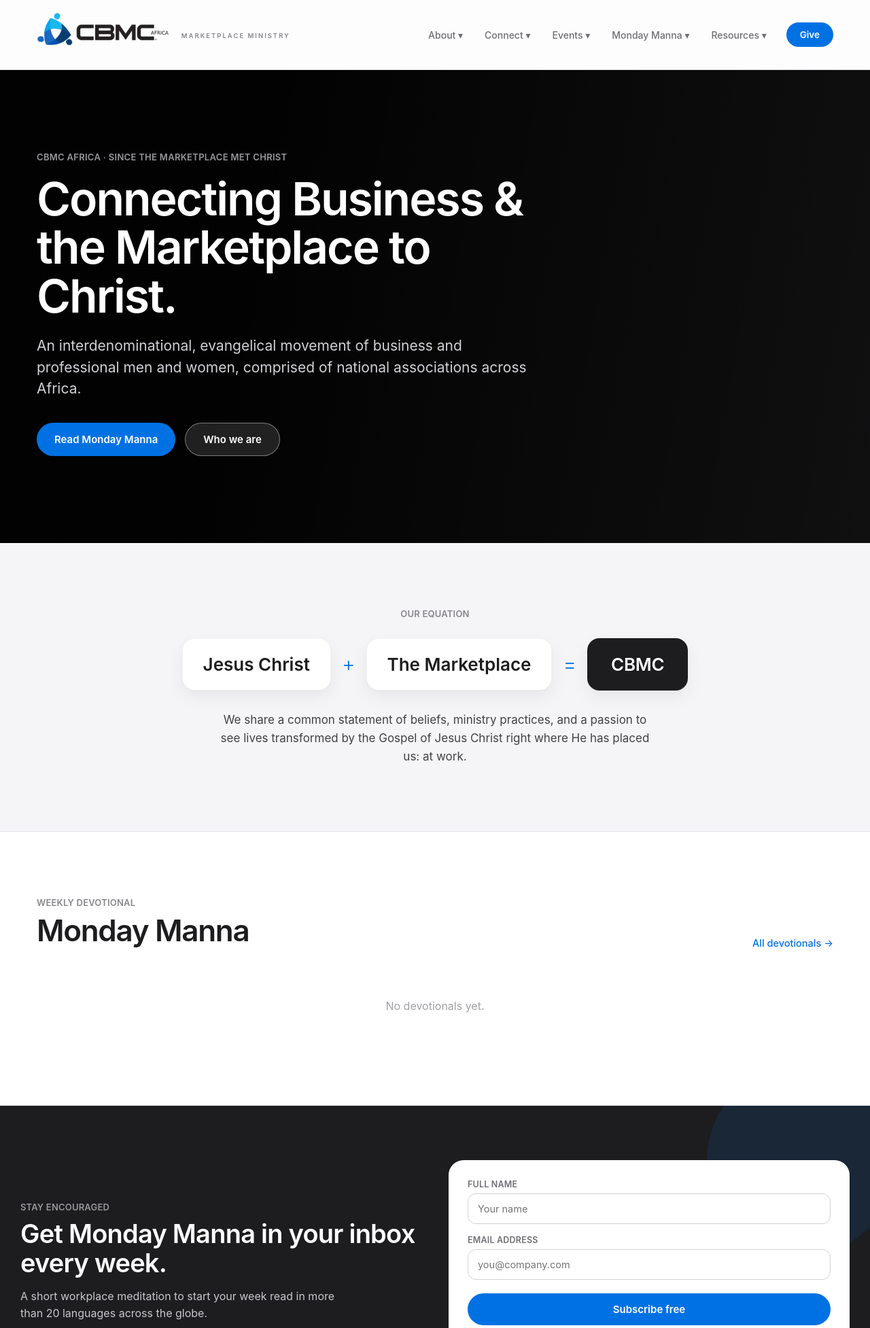
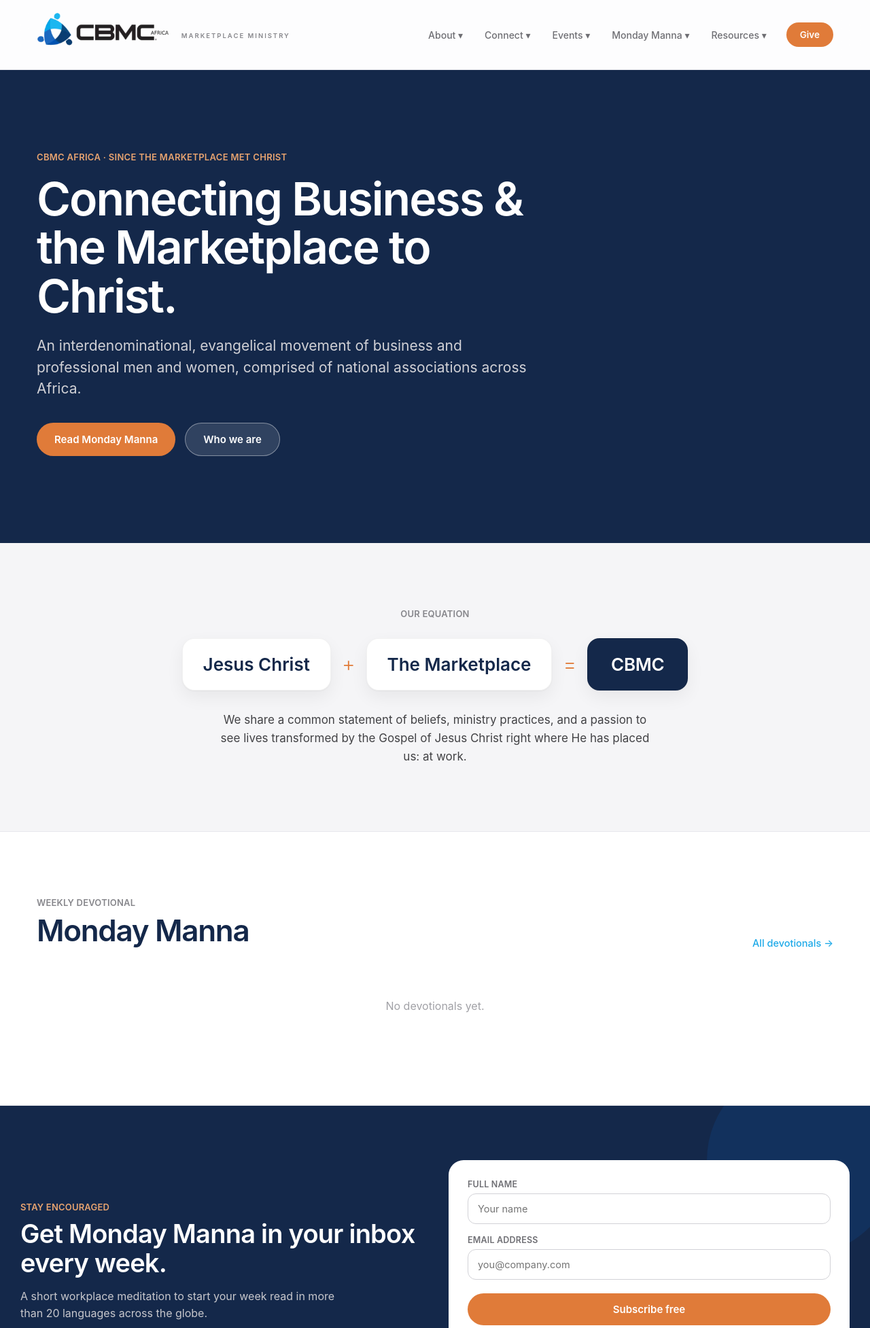
Before and after one commit to EmmanuelMuwowo/cbmc-africa-website, a PHP site: page / in a window 1280 px wide. Shown: the top 1954 px of the page at 68% size. Run offline with PHP 8.4, Linux system fonts and the light colour scheme; data comes from the database, SQL or seed files in the repository; data that the repository does not hold is empty.

Commit message:
Re-theme site with CBMC corporate navy/orange/sky-blue palette, eliminating black
Co-Authored-By: Claude Sonnet 5 <noreply@anthropic.com>

Claude-Session: https://claude.ai/code/session_01PgkmAXPTVbhTHpQWMLhuZQ

```diff
--- a/public_html/css/style.css
+++ b/public_html/css/style.css
@@ -1,13 +1,13 @@
 :root {
   --font: -apple-system, BlinkMacSystemFont, 'SF Pro Display', 'SF Pro Text', 'Segoe UI', Roboto, Helvetica, Arial, sans-serif;
 
-  --navy: #1d1d1f;       /* near-black: dark sections, dark buttons, strong headlines */
-  --navy-deep: #000000;  /* footer / deepest dark */
-  --navy-dark: #000000;  /* dark button hover */
-  --gold: #0071e3;       /* primary accent (Apple blue) */
-  --gold-dark: #0058b0;  /* accent hover */
-  --gold-light: #2997ff; /* light accent for use on dark backgrounds */
-  --gold-pale: #98989d;  /* muted label color on dark backgrounds */
+  --navy: #14284A;       /* CBMC corporate navy: dark sections, dark buttons, strong headlines */
+  --navy-deep: #0A1930;  /* footer / deepest dark */
+  --navy-dark: #0A1930;  /* dark button hover */
+  --gold: #E07B39;       /* CBMC corporate orange: primary accent, Give/CTA buttons */
+  --gold-dark: #C4652A;  /* accent hover */
+  --gold-light: #F2A268; /* light accent for use on dark backgrounds */
+  --gold-pale: #E8A470;  /* muted label color on dark backgrounds */
   --ochre: #86868b;      /* eyebrow / kicker text on light backgrounds */
   --cream: #f5f5f7;      /* light gray section background */
   --cream-2: #ffffff;    /* white card / section background */
@@ -15,14 +15,14 @@
   --border-cream: #d2d2d7;
   --border-cream-2: #e8e8ed;
   --border-input: #d2d2d7;
-  --ink: #1d1d1f;
-  --text-dark: #1d1d1f;
+  --ink: #14284A;
+  --text-dark: #14284A;
   --text-body: #424245;
   --text-muted: #6e6e73;
   --text-mute-2: #6e6e73;
   --text-mute-3: #86868b;
   --text-mute-4: #a1a1a6;
-  --link: #0071e3;
+  --link: #1CA9E8;       /* CBMC corporate sky-blue: headings, links */
   --green-bg: #e3f6e8;
   --green: #1a8a3e;
   --red: #ff3b30;
@@ -115,7 +115,15 @@ img { max-width: 100%; }
   position: relative; background: var(--navy); overflow: hidden;
 }
 .hero-img { position: absolute; inset: 0; width: 100%; height: 100%; object-fit: cover; opacity: .38; }
-.hero-scrim { position: absolute; inset: 0; background: linear-gradient(100deg, rgba(0,0,0,.92) 30%, rgba(0,0,0,.45)); }
+.hero-scrim {
+  position: absolute;
+  inset: 0;
+  background: linear-gradient(
+    100deg,
+    rgba(20, 40, 74, 0.80) 30%,
+    rgba(20, 40, 74, 0.35)
+  );
+}
 .hero-inner { position: relative; max-width: 1220px; margin: 0 auto; padding: clamp(64px,11vw,120px) 24px clamp(72px,12vw,128px); }
 .hero-kicker { font-size: 13px; letter-spacing: .3px; color: var(--gold-pale); font-weight: 600; margin-bottom: 18px; }
 .hero-title { font-weight: 600; color: #fff; font-size: clamp(36px,5.6vw,68px); line-height: 1.05; max-width: 16ch; letter-spacing: -.03em; }
@@ -300,7 +308,7 @@ img { max-width: 100%; }
 /* ---------- Article detail ---------- */
 .article-hero { position: relative; background: var(--navy); overflow: hidden; }
 .article-hero-bg { position: absolute; inset: 0; background-position: center; background-size: cover; opacity: .25; }
-.article-hero-scrim { position: absolute; inset: 0; background: linear-gradient(180deg, rgba(0,0,0,.55), rgba(0,0,0,.95)); }
+.article-hero-scrim { position: absolute; inset: 0; background: linear-gradient(180deg, rgba(20,40,74,.55), rgba(20,40,74,.95)); }
 .article-hero-inner { position: relative; max-width: 760px; margin: 0 auto; padding: clamp(40px,6vw,72px) 24px clamp(44px,7vw,64px); }
 .back-link { color: var(--gold-pale); font-size: 13.5px; font-weight: 600; margin-bottom: 22px; background: none; display: inline-block; }
 .article-kicker { font-size: 12px; letter-spacing: .3px; color: var(--gold-pale); font-weight: 600; }
@@ -345,7 +353,7 @@ textarea.field-input { min-height: 130px; resize: vertical; }
 .footer-grid { max-width: 1220px; margin: 0 auto; display: grid; grid-template-columns: repeat(auto-fit, minmax(200px, 1fr)); gap: 36px; padding-bottom: 44px; }
 .footer-brand { display: flex; align-items: center; gap: 11px; }
 .footer-col { min-width: 200px; }
-.footer-col-head { font-size: 12px; letter-spacing: .5px; color: #98989d; font-weight: 700; }
+.footer-col-head { font-size: 12px; letter-spacing: .5px; color: var(--link); font-weight: 700; }
 .footer-links { display: flex; flex-direction: column; gap: 10px; margin-top: 16px; }
 .footer-links a, .footer-links button { text-align: left; color: #a1a1a6; font-size: 14.5px; background: none; }
 .footer-links a:hover, .footer-links button:hover { color: #fff; }
```
